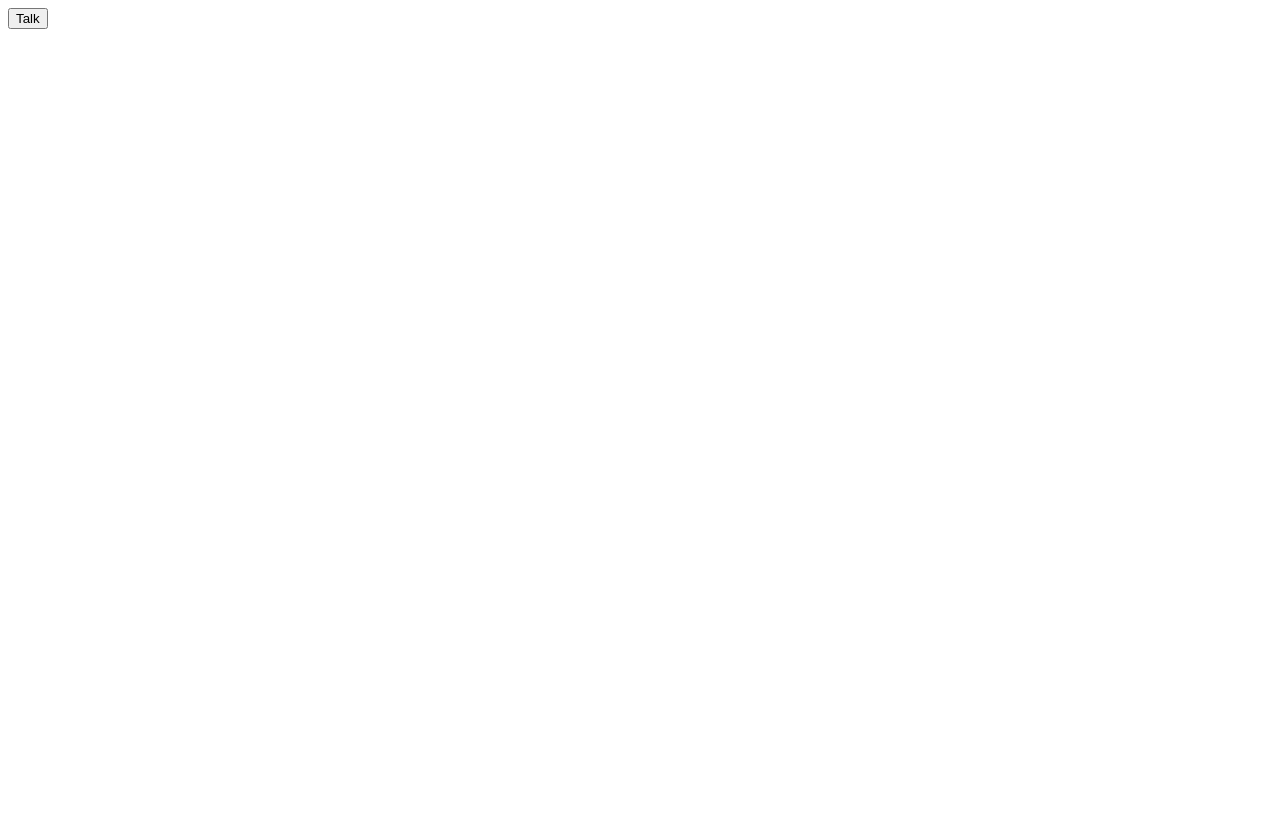
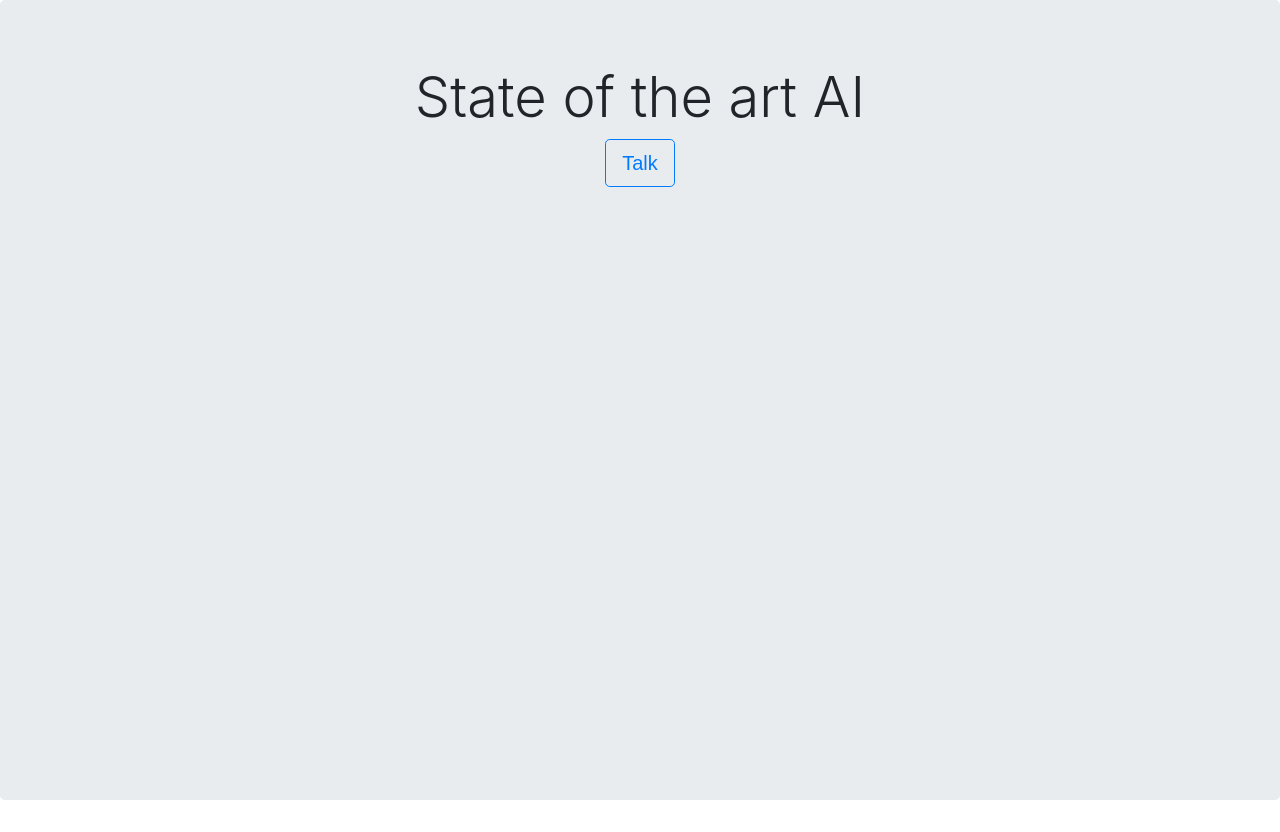
Before and after one commit to Amanse/VoiceAssist, a plain HTML site: page index.html in a window 1280 px wide. Before the commit the page ends 800 px from the top, so only its background shows below. Drawn offline with nearby package versions, Linux system fonts and the light colour scheme.

Commit message:
added some themeing, will be done soon

```diff
--- a/index.html
+++ b/index.html
@@ -5,12 +5,20 @@
   <meta charset="UTF-8">
   <meta name="viewport" content="width=device-width, initial-scale=1.0">
   <meta http-equiv="X-UA-Compatible" content="ie=edge">
-  <title>Document</title>
+  <title>State of the Art AI</title>
+  <link rel="stylesheet" href="https://stackpath.bootstrapcdn.com/bootstrap/4.4.1/css/bootstrap.min.css" integrity="sha384-Vkoo8x4CGsO3+Hhxv8T/Q5PaXtkKtu6ug5TOeNV6gBiFeWPGFN9MuhOf23Q9Ifjh" crossorigin="anonymous">
+  <link rel="stylesheet" href="style.css">
 </head>
 
 <body>
-  <button class="talk">Talk</button>
-  <h3 class="content"></h3>
+  <div class="jumbotron text-center ">
+    <div class="container">
+      <h1 class="display-4">State of the art AI</h1>
+      <button class="centre talk btn btn-outline-primary btn-lg">Talk</button>
+      <br>
+      <h3 class="content"></h3>
+    </div>
+  </div>
 
   <script src="app.js"></script>
 </body>
--- /dev/null
+++ b/style.css
@@ -0,0 +1,16 @@
+body{
+    margin: 0;
+    padding: 0;
+}
+
+.btn {
+    font-family: sans-serif;
+}
+
+.jumbotron {
+    height: 100vh;
+}
+
+.content {
+    font-family: sans-serif;
+}
```
